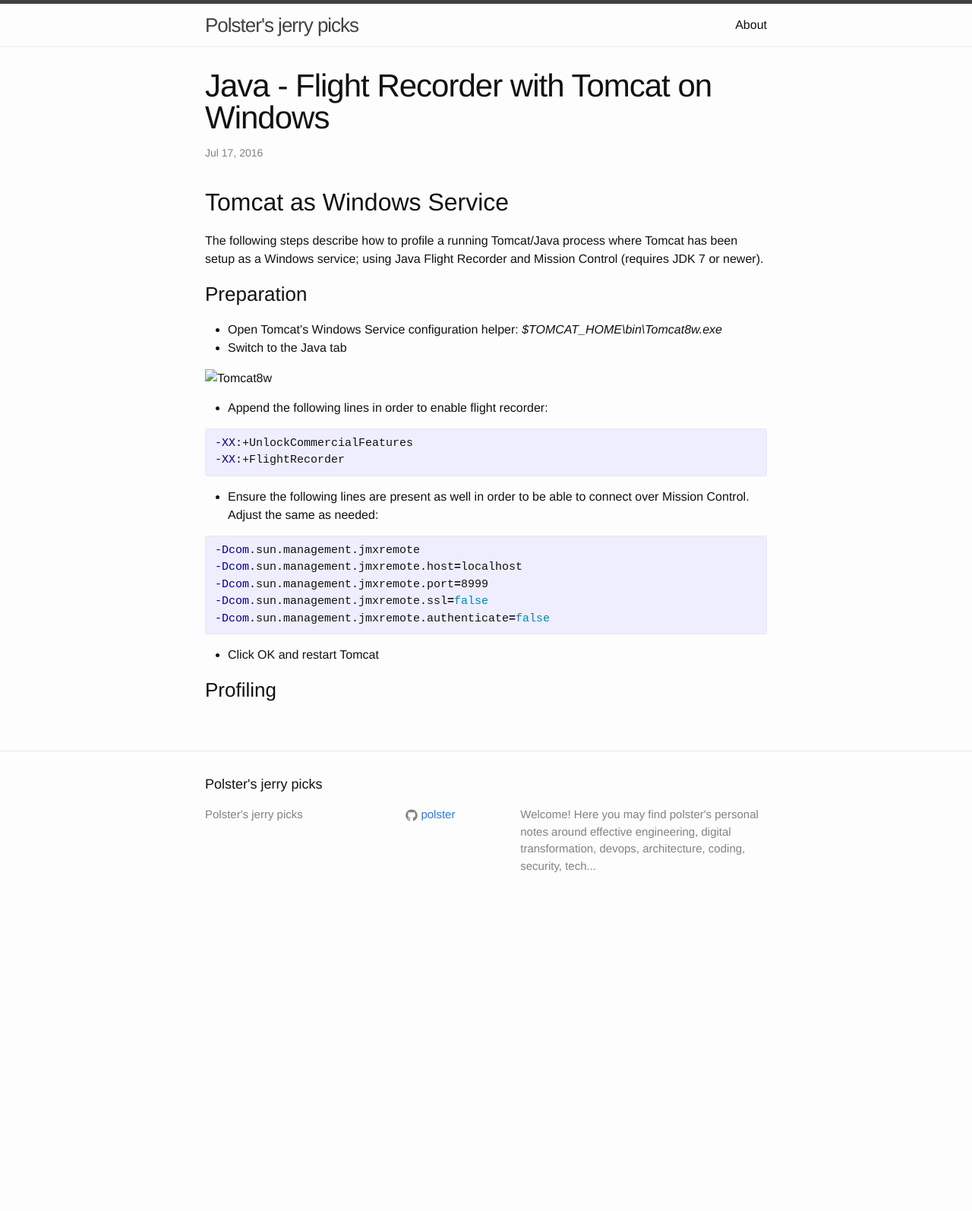
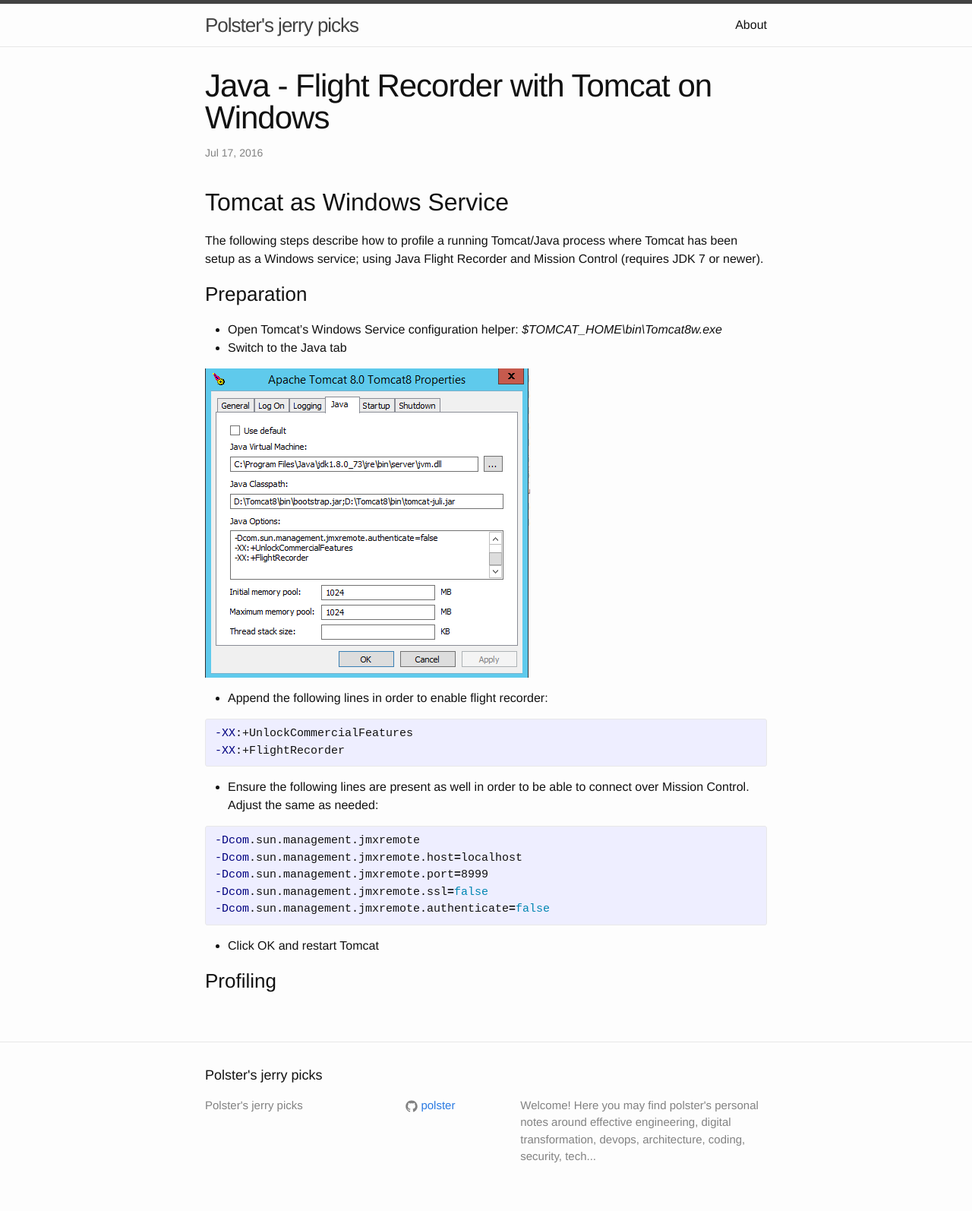
Before and after one commit to polster/polster.github.io, a Jekyll site: the page built from _posts/2016-07-17-Java-Flight-Recorder-Windows-Tomcat.md, in a window 1280 px wide. Shown: the whole page at 76% size. Built offline with Jekyll 4.4.1, drawn with Linux system fonts in a browser that asks for light colours; before the commit the page ends 1211 px from its top, so only the background shows below that.

Commit message:
Fix broken image

```diff
--- a/_posts/2016-07-17-Java-Flight-Recorder-Windows-Tomcat.md
+++ b/_posts/2016-07-17-Java-Flight-Recorder-Windows-Tomcat.md
@@ -13,7 +13,8 @@
 * Open Tomcat's Windows Service configuration helper: *$TOMCAT_HOME\\bin\\Tomcat8w.exe*
 * Switch to the Java tab
 
-![Tomcat8w](images/Tomcat8w-Java-Config.png)
+![Tomcat8w]({{ site.url }}/images/Tomcat8w-Java-Config.png)
+
 * Append the following lines in order to enable flight recorder:
 {% highlight bash %}
 -XX:+UnlockCommercialFeatures
```
